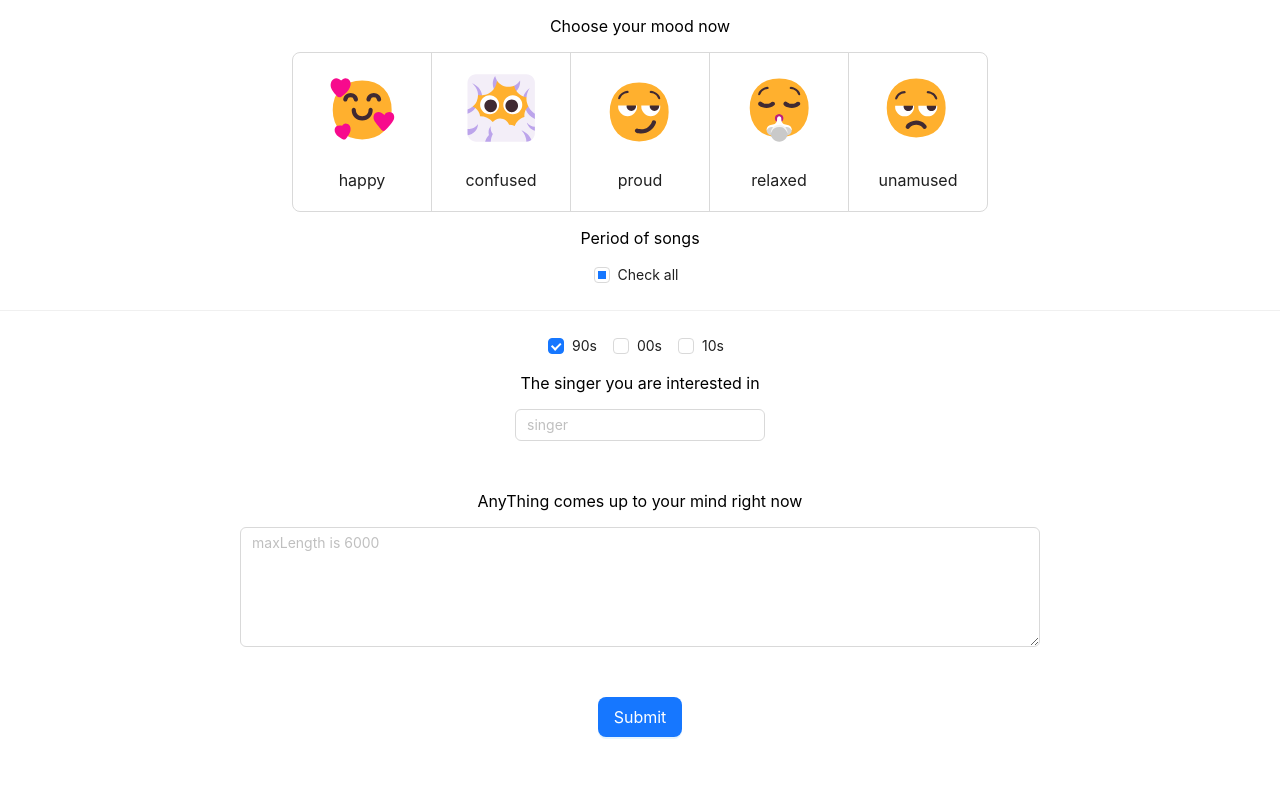
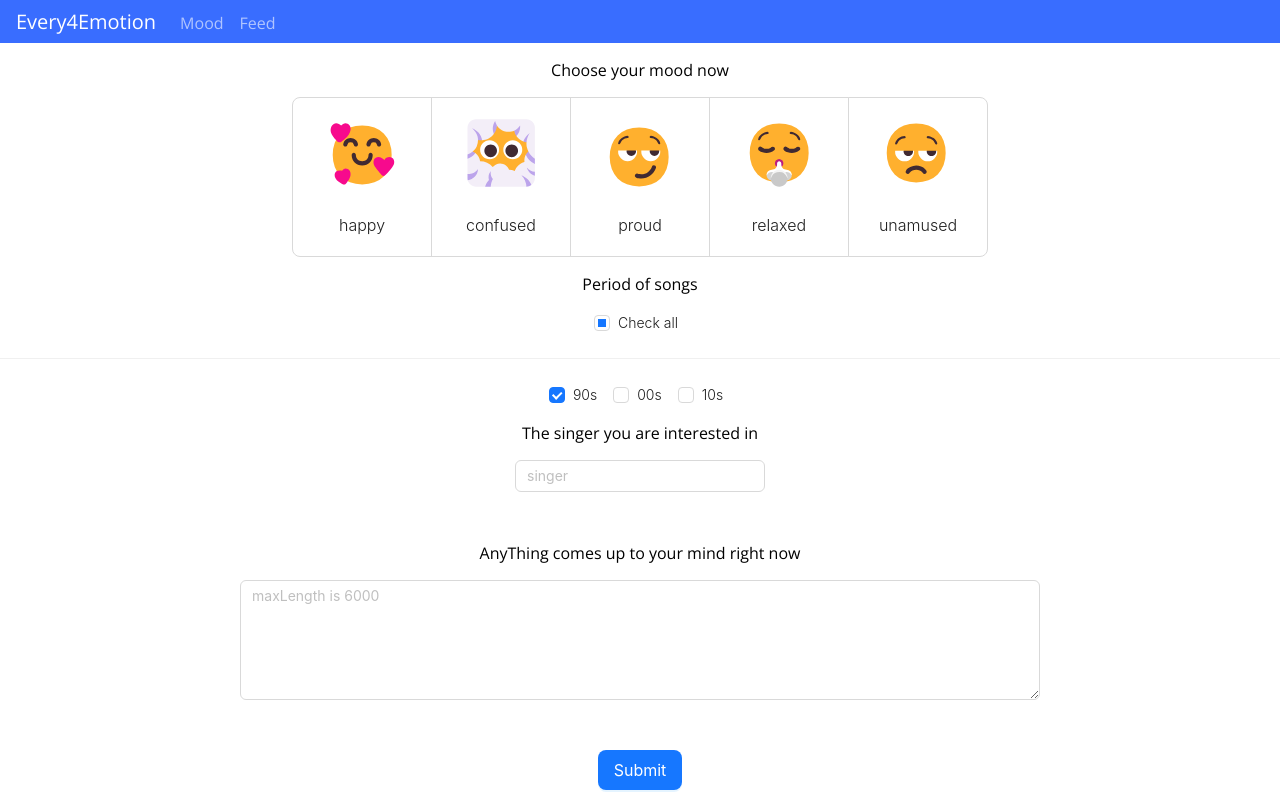
Before and after one commit to izthy-03/SWS-Everything4Emotion, a React (Create React App) app in the folder frontend/: page / in a window 1280 px wide. Built offline with nearby package versions, Linux system fonts and the light colour scheme.

Commit message:
fuck bug

```diff
--- a/frontend/package.json
+++ b/frontend/package.json
@@ -3,6 +3,7 @@
   "version": "0.1.0",
   "private": true,
   "dependencies": {
+    "@reach/router": "^1.3.4",
     "@testing-library/jest-dom": "^5.16.5",
     "@testing-library/react": "^13.4.0",
     "@testing-library/user-event": "^13.5.0",
@@ -10,6 +11,7 @@
     "hotloader": "^1.1.2",
     "react": "^18.2.0",
     "react-dom": "^18.2.0",
+    "react-router-dom": "^6.14.1",
     "react-scripts": "5.0.1",
     "web-vitals": "^2.1.4"
   },
--- a/frontend/src/App.js
+++ b/frontend/src/App.js
@@ -1,14 +1,27 @@
-import { Button } from "antd";
+import React, { useEffect } from "react";
+import { Router } from "@reach/router";
+
+import NavBar from "./components/NavBar";
 import InputPage from './pages/InputPage';
-
+import Feed from "./pages/Feed";
 
 import './App.css';
 
 const App = () => {
+
+  useEffect(() => { }, []);
+
   return (
-    <div className="App">
-      <InputPage />
-    </div>
+    <>
+      <NavBar />
+      <div className="App">
+        <Router>
+          <InputPage path="/" />
+          <Feed path="/feed/" />
+        </Router>
+
+      </div>
+    </>
   );
 }
 
--- /dev/null
+++ b/frontend/src/components/NavBar.css
@@ -0,0 +1,28 @@
+.NavBar-container {
+    padding: var(--s) var(--m);
+    background-color: var(--primary);
+}
+
+.NavBar-title {
+    color: var(--white);
+    font-size: 20px;
+}
+
+.NavBar-linkContainer {
+    margin-left: var(--l);
+}
+
+.NavBar-link,
+.NavBar-link:visited {
+    color: var(--white);
+    opacity: 0.6;
+    text-decoration: none;
+}
+
+.NavBar-link:hover {
+    opacity: 0.8;
+}
+
+.NavBar-link+.NavBar-link {
+    margin-left: var(--m);
+}
--- /dev/null
+++ b/frontend/src/components/NavBar.js
@@ -0,0 +1,26 @@
+import React from "react";
+import { Link } from "@reach/router";
+
+import "./NavBar.css";
+import "../utilities.css"
+
+/**
+ * The navigation bar at the top of all pages. Takes no props.
+ */
+const NavBar = () => {
+  return (
+    <nav className="NavBar-container">
+      <div className="NavBar-title u-inlineBlock">Every4Emotion</div>
+      <div className="NavBar-linkContainer u-inlineBlock">
+        <Link to="/" className="NavBar-link">
+          Mood
+        </Link>
+        <Link to="/feed/" className="NavBar-link">
+          Feed
+        </Link>
+      </div>
+    </nav>
+  );
+};
+
+export default NavBar;
--- a/frontend/src/components/Submit.js
+++ b/frontend/src/components/Submit.js
@@ -1,5 +1,6 @@
 import React, { useState } from "react";
 import { Button } from "antd";
+import { Link } from "@reach/router";
 
 /**
  * Submit is a button to submit all the input to the backend
@@ -20,7 +21,10 @@ const Submit = (props) => {
         type="primary"
         size="large"
         onClick={handleSubmit}>
-        Submit
+
+        <Link to="/feed">
+          Submit
+        </Link>
       </Button>
     </div>
   );
--- /dev/null
+++ b/frontend/src/pages/Feed.js
@@ -0,0 +1,15 @@
+import React, { useState, useEffect } from "react";
+
+
+const Feed = () => {
+
+  useEffect(() => { }, []);
+
+  return (
+    <>
+      你好
+    </>
+  );
+}
+
+export default Feed;
--- a/frontend/src/pages/InputPage.js
+++ b/frontend/src/pages/InputPage.js
@@ -5,7 +5,7 @@ import Singer from "../components/Singer";
 import AnyText from "../components/AnyText";
 import Submit from "../components/Submit";
 import { get, post, put } from "../utilities";
-
+import { Link } from "@reach/router";
 
 
 const InputPage = () => {
@@ -30,6 +30,7 @@ const InputPage = () => {
       .catch((err) => { console.log(err) });
 
   }
+
   useEffect(() => {
 
   }, [mood, period, singer, text]);
--- /dev/null
+++ b/frontend/src/utilities.css
@@ -0,0 +1,79 @@
+/**
+* Welcome to your ✨𝔲𝔱𝔦𝔩𝔦𝔱𝔶 𝔰𝔱𝔶𝔩𝔢𝔰✨!
+* This file includes utility classes that are super simple
+* and can be used to add general styles; variable definitions
+* for colors; and styles to html, body, and other high level
+* DOMs.
+*
+* All utility classes start with a `u-` and all do
+* one basic CSS thing (for example, making the font-weight
+* 600 for bolding) or are super generic.
+*
+* This is 𝙉𝙊𝙏 the place to define classes for components or
+* do rigorous styling. You shoud not need to change this file
+* much after initial creation.
+*/
+
+@import url("https://fonts.googleapis.com/css?family=Open+Sans:300,600");
+
+:root {
+    --primary: #396dff;
+    --primary--dim: #6987db;
+    --darkgrey: #d4d4d4;
+    --grey: #f7f7f7;
+    --white: #fff;
+
+    --xs: 4px;
+    --s: 8px;
+    --m: 16px;
+    --l: 24px;
+}
+
+body {
+    margin: 0;
+    padding: 0;
+    font-family: "Open Sans", sans-serif;
+    font-weight: 300;
+}
+
+form {
+    flex-grow: 1;
+}
+
+.u-flex {
+    display: flex;
+}
+
+.u-flex-justifyCenter {
+    justify-content: center;
+}
+
+.u-flex-alignCenter {
+    align-items: center;
+}
+
+.u-inlineBlock {
+    display: inline-block;
+}
+
+.u-bold {
+    font-weight: 600;
+}
+
+.u-textCenter {
+    text-align: center;
+}
+
+.u-pointer {
+    cursor: pointer;
+}
+
+.u-link {
+    color: var(--primary);
+    text-decoration: none;
+    cursor: pointer;
+}
+
+.u-link:hover {
+    color: var(--primary--dim);
+}
```
Also changed, not shown: frontend/src/setupTests.js (deleted, +0 -5 lines), frontend/src/pages/Feed.css (added), 1 other file (tests, documents, lock files or other folders).
